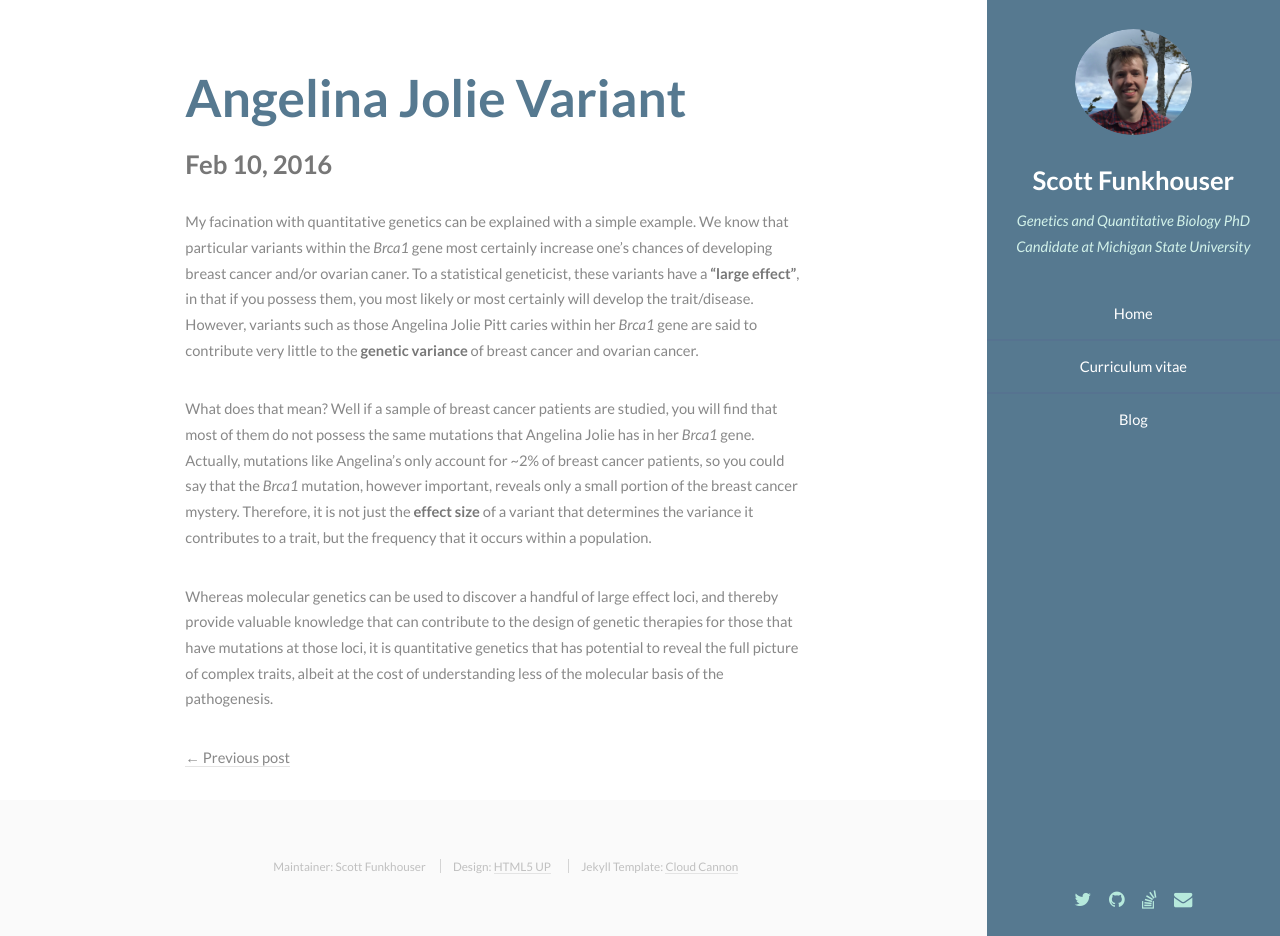
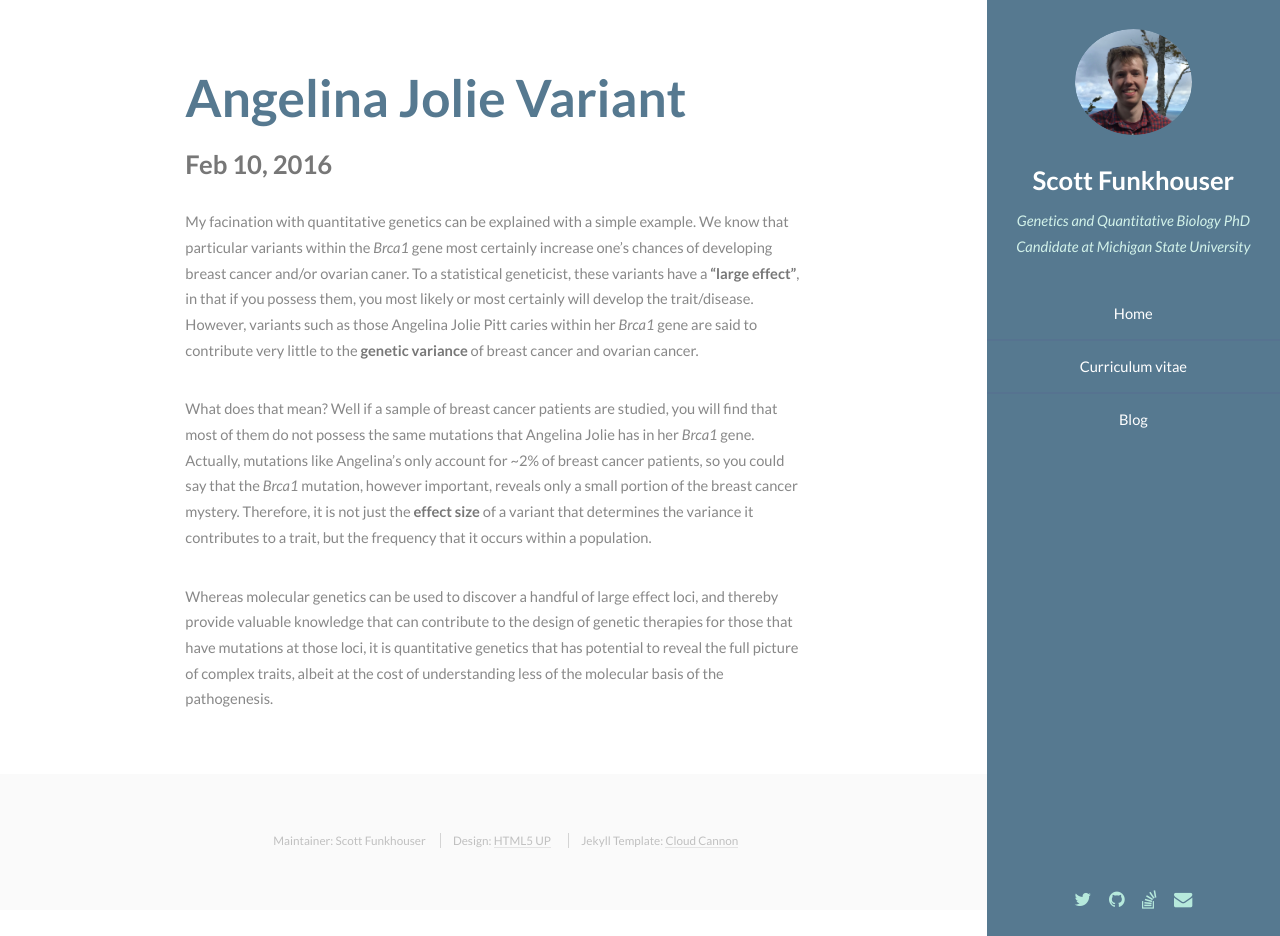
Before and after one commit to funkhou9/blog, a Jekyll site: the page built from _posts/2016-02-10-Angelina-Jolie-Variant.md, in a window 1280 px wide and 936 px high. Built offline with Jekyll 4.4.1, drawn with Linux system fonts in a browser that asks for light colours.

Commit message:
temp remove previous next posts

```diff
--- a/_layouts/post.html
+++ b/_layouts/post.html
@@ -13,10 +13,10 @@ layout: default
         </section>
 
         <footer>
-            {% if page.previous %}
+<!--             {% if page.previous %}
             <a href="{{ page.previous.url }}" class="float-left">&larr; Previous post</a> {% endif %}
             {% if page.next %}
-            <a href="{{ page.next.url }}" class="float-right">Next post &rarr;</a> {% endif %}
+            <a href="{{ page.next.url }}" class="float-right">Next post &rarr;</a> {% endif %} -->
         </footer>
 
     </div>
```
